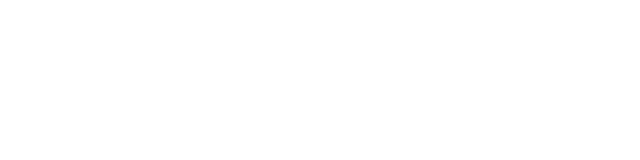
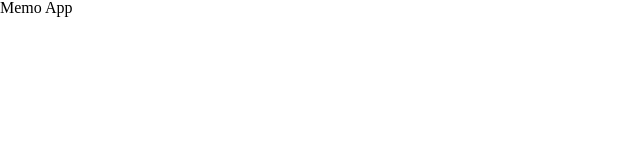
Before and after one commit to chocochocochococho/team3, a React (Create React App) app in the folder todo/: page /bomvomsss in a window 1280 px wide. Before the commit this address had no page. Shown: the top 160 px of the page, without its empty margins (0-640 px from the left). Built offline with nearby package versions, Linux system fonts and the light colour scheme.

Commit message:
수정수정 크리스탈

```diff
--- a/todo/src/App.js
+++ b/todo/src/App.js
@@ -1,15 +1,16 @@
 import { useState, useRef, useCallback } from "react"; // eslint-disable-line no-unused-vars
 import { BrowserRouter, Routes, Route } from "react-router-dom";
 import TodoApp from "./pages/bomvomsss/index";
+import TodoApp02 from "./pages/hyennnnnn/index";
 
 const App = () => {
   return (
     <BrowserRouter>
       <Routes>
-        <Route path="/" element={<TodoApp />}/>
-        {/* <Route path="/" element={}/>
-        <Route path="/" element={}/>
-        <Route path="/" element={}/> */}
+        <Route path="/bomvomsss" element={<TodoApp />}/>
+        <Route path="/hyennnnnn" element={<TodoApp02 />}/>
+        {/* <Route path="/" element={}/> 가하님 쓰세용 */}
+        {/* <Route path="/" element={}/> 규원님 쓰세용 */}
       </Routes>
       <div className="viewWrap">
         <div className="todoWrap">
--- a/todo/src/pages/hyennnnnn/index.js
+++ b/todo/src/pages/hyennnnnn/index.js
@@ -1,6 +1,6 @@
 import "../../index.css";
 
-const TodoApp = () => {
+const TodoApp02 = () => {
   return (
     <>
       <div className="viewWrap">
@@ -15,4 +15,4 @@ const TodoApp = () => {
   );
 }
 
-export default TodoApp;
+export default TodoApp02;
```
Also changed, not shown: todo/src/pages/bomvomsss/index.js (line endings or trailing spaces), 1 other file (tests, documents, lock files or other folders).
